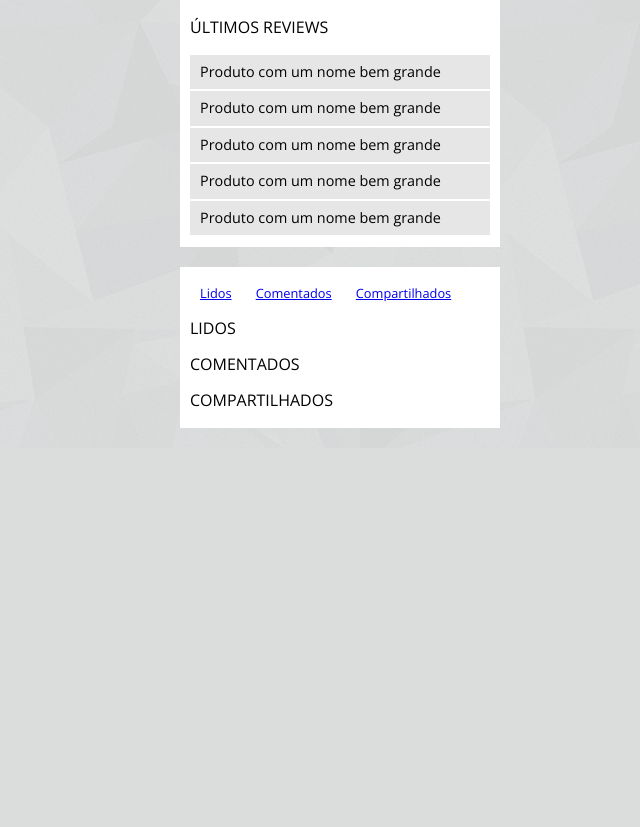
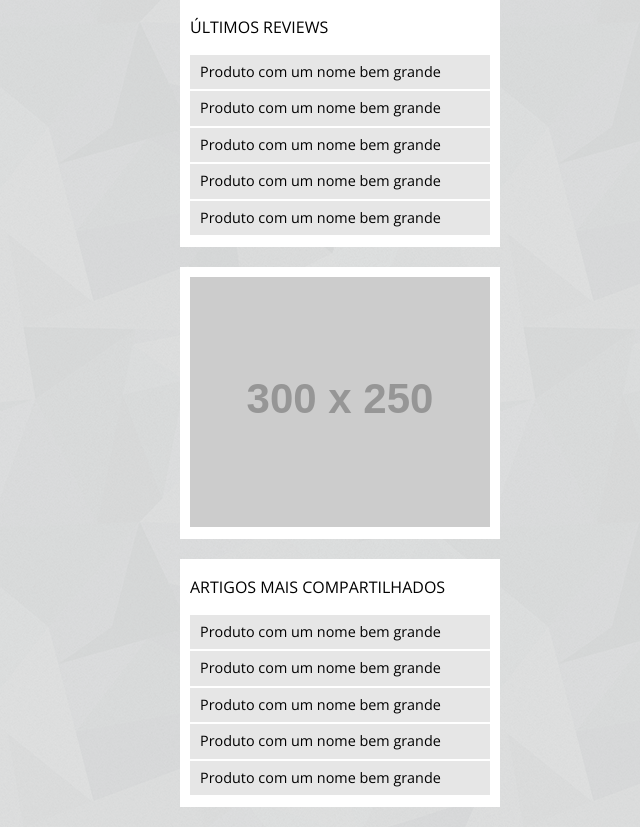
Before and after one commit to yeltsinlima/technoleg, a PHP site: page / in a window 1280 px wide. Shown: the part 873-1700 px from the top of the page, without its empty margins (640-1280 px from the left). Before the commit the page ends 1301 px from the top, so only its background shows below. Run offline with PHP 8.4, Linux system fonts and the light colour scheme; grey boxes labelled with a size stand in for pictures from a placeholder-image service; some libraries are stand-ins or nearby versions.

Commit message:
Inserção do Tema do jQuery UI

```diff
--- a/index.html
+++ b/index.html
@@ -9,6 +9,7 @@
     <link rel="stylesheet" href="http://fonts.googleapis.com/css?family=Open+Sans:400italic,400,300,600,700">
     <link rel="stylesheet" href="reset.css">
     <link rel="stylesheet" href="style.css">
+    <link rel="stylesheet" href="js/custom-theme/jquery-ui-1.8.23.custom.css">
 
 	<!-- JS -->
     <script src="js/jquery.js"></script>
@@ -71,11 +72,11 @@
 
             </div>
 
-            <div id="reviews" class="widget">
+            <div class="widget">
 
             	<h3>Últimos Reviews</h3>
 
-            	<ul>
+            	<ul class="reviews">
                 	<li><h4><a href="">Produto com um nome bem grande</a></h4></li>
                     <li><h4><a href="">Produto com um nome bem grande</a></h4></li>
                     <li><h4><a href="">Produto com um nome bem grande</a></h4></li>
@@ -85,35 +86,23 @@
 
             </div>
 
-            <div id="tabs" class="widget">
+            <div class="widget">
 
-            	<div id="tab">
+            	<img src="http://placehold.it/300x250">
 
-                	<ul>
-                    	<li><a href="#top">Lidos</a></li>
-                        <li><a href="#comments">Comentados</a></li>
-                        <li><a href="#share">Compartilhados</a></li>
-                    </ul>
+            </div>
 
-                    <div id="top">
+            <div class="widget">
 
-                    	<h3>Lidos</h3>
+            	<h3>Artigos mais compartilhados</h3>
 
-                    </div>
-
-                    <div id="comments">
-
-                    	<h3>Comentados</h3>
-
-                    </div>
-
-                    <div id="share">
-
-                    	<h3>Compartilhados</h3>
-
-                    </div>
-
-                </div>
+                <ul class="reviews">
+                	<li><h4><a href="">Produto com um nome bem grande</a></h4></li>
+                    <li><h4><a href="">Produto com um nome bem grande</a></h4></li>
+                    <li><h4><a href="">Produto com um nome bem grande</a></h4></li>
+                    <li><h4><a href="">Produto com um nome bem grande</a></h4></li>
+                    <li><h4><a href="">Produto com um nome bem grande</a></h4></li>
+                </ul>
 
             </div>
 
--- a/style.css
+++ b/style.css
@@ -1,5 +1,5 @@
 body {
-	background: url(img/bg.png);
+	background: url(img/bg.png) fixed;
 	font-family: 'Open Sans', sans-serif;
 }
 .clearfix {
@@ -43,13 +43,13 @@ body {
 	.fb-facepile {
 		margin: 15px 0px;
 	}
-	#reviews ul {
+	.reviews {
 		margin-top: 10px;
 	}
-	#reviews li {
+	.reviews li {
 		margin-bottom: 2px;
 	}
-	#reviews a {
+	.reviews a {
 		padding: 10px;
 		display: block;
 		background: #E6E6E6;
@@ -63,14 +63,6 @@ body {
 		-o-transition: background 200ms linear;
 		transition: background 200ms linear;
 	}
-	#reviews a:hover {
+	.reviews a:hover {
 		background: #CCC;
 	}
-	#tab li {
-		display: inline-block;
-		font-size: 0.8em;
-	}
-	#tab li a {
-		display: block;
-		padding: 10px;
-	}
```
Also changed, not shown: js/custom-theme/images/ui-bg_flat_0_aaaaaa_40x100.png (added), js/custom-theme/images/ui-bg_flat_75_ffffff_40x100.png (added), js/custom-theme/images/ui-bg_glass_55_fbf9ee_1x400.png (added), js/custom-theme/images/ui-bg_glass_65_ffffff_1x400.png (added), js/custom-theme/images/ui-bg_glass_75_e6e6e6_1x400.png (added), js/custom-theme/images/ui-bg_highlight-hard_50_666666_1x100.png (added), js/custom-theme/images/ui-bg_highlight-soft_75_a1a1a1_1x100.png (added), js/custom-theme/images/ui-bg_highlight-soft_75_dadada_1x100.png (added), js/custom-theme/images/ui-bg_inset-soft_95_fef1ec_1x100.png (added), js/custom-theme/images/ui-icons_000000_256x240.png (added), js/custom-theme/images/ui-icons_2e83ff_256x240.png (added), js/custom-theme/images/ui-icons_454545_256x240.png (added), js/custom-theme/images/ui-icons_888888_256x240.png (added), js/custom-theme/images/ui-icons_cd0a0a_256x240.png (added), 1 more files.
